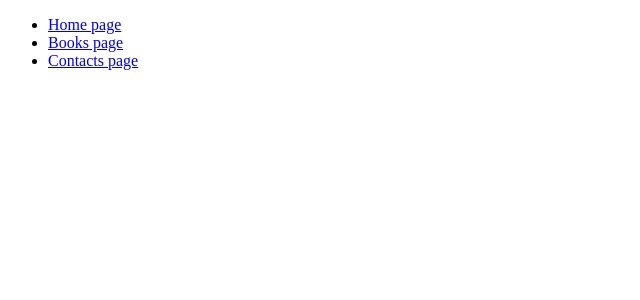
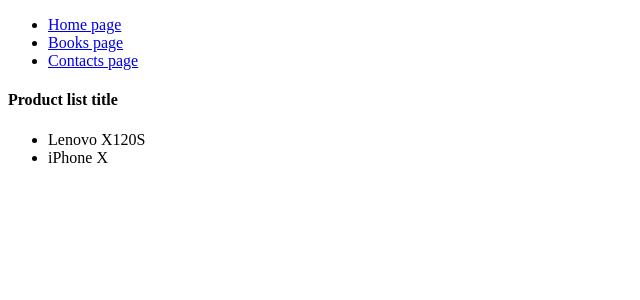
Before and after one commit to KomaNatoR/react_practic, a React (Create React App) app: page / in a window 1280 px wide. Shown: the top 300 px of the page, without its empty margins (0-640 px from the left). Built offline with nearby package versions, Linux system fonts and the light colour scheme.

Commit message:
some changes!

```diff
--- a/src/App.js
+++ b/src/App.js
@@ -1,10 +1,13 @@
+import MainMenu from './components/MainMenu/MainMenu.jsx';
+import ProductList from './components/ProductList/ProductList.jsx';
+
 import './App.css';
-import MainMenu from './components/MainMenu';
 
 function App() {
   return (
     <>
       <MainMenu />
+      <ProductList />
     </>
   );
 }
--- a/src/components/MainMenu.jsx
+++ b/src/components/MainMenu/MainMenu.jsx
@@ -1,5 +1,4 @@
-import mainMenuItemsData from "../data/mainMenuItems.json";
-
+import mainMenuItemsData from "../../data/mainMenuItems.json";
 
 
 const MenuItem = ({ otherData }) => (
@@ -17,6 +16,9 @@ const MainMenu = () => {
         </ul>
     );
 };
+MainMenu.defaultProps = {
+    friendList : [],
+};
 
 
 export default MainMenu;
--- /dev/null
+++ b/src/components/ProductList/ProductList.jsx
@@ -0,0 +1,22 @@
+import productItems from "../../data/productItems.json";
+
+const ProductList = ({ title="Product list title"}) => {
+    const listTitle = title ? <h4>{title}</h4> : null;
+    const listItem = productItems.map(it => <li key={it.id}>{it.name}</li>);
+
+    return (
+        <div>
+            {listTitle}
+
+            <ul>
+                {listItem}
+            </ul>
+        </div>
+    );
+};
+ProductList.defaultProps = {
+    productItems : [],
+};
+
+
+export default ProductList;
--- /dev/null
+++ b/src/data/productItems.json
@@ -0,0 +1,12 @@
+[
+    {
+        "id": "1",
+        "name": "Lenovo X120S",
+        "link": "#"
+    },
+    {
+        "id": "2",
+        "name": "iPhone X",
+        "link": "#"
+    }
+]
```
Also changed, not shown: src/components/PostList/PostList.jsx (renamed from src/components/PostList.jsx).
